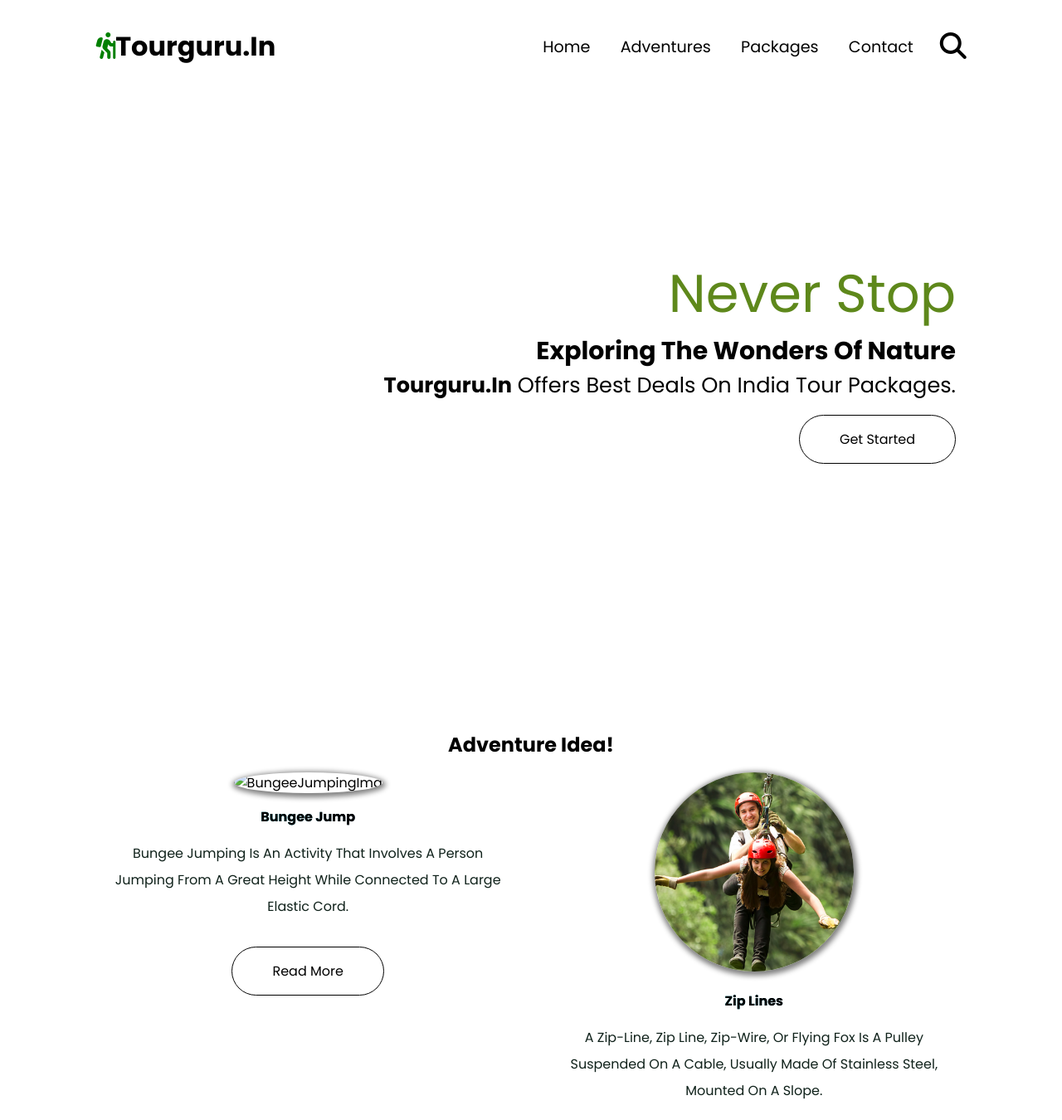
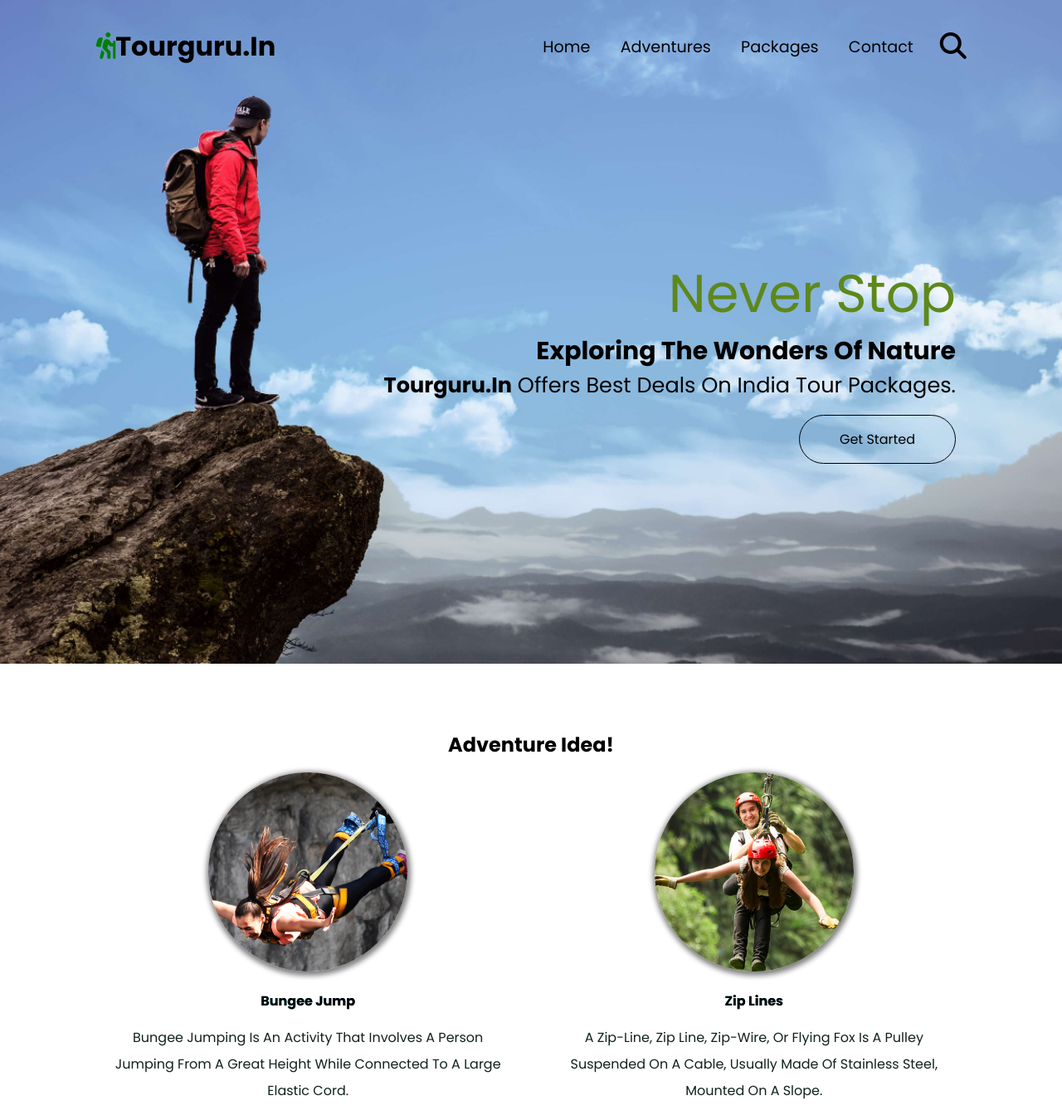
Before and after one commit to Git-Hemanth/TourGuru, a plain HTML site: page index.html in a window 1280 px wide. Shown: the top 1350 px of the page at 83% size. Drawn offline with nearby package versions, Linux system fonts and the light colour scheme; files whose address does not match are found by name.

Commit message:
Update index.html

```diff
--- a/index.html
+++ b/index.html
@@ -33,7 +33,7 @@
                    <!--Home Section-->
 <section class="home" id="home">
     <div class="wrapper">
-        <div class="box" style="background: url(/images/home1.jpg) no-repeat;">
+        <div class="box" style="background: url(/assets/home1.jpg) no-repeat;">
         <div class="content">
             <span>Never Stop</span>
             <h3>Exploring the Wonders of Nature</h3>
@@ -49,7 +49,7 @@
     <h1 class="heading">Adventure Idea!</h1>
     <div class="box-container">
         <div class="box">
-            <img src="/images/category-1.jpg" alt="BungeeJumpingImg">
+            <img src="/assets/category-1.jpg" alt="BungeeJumpingImg">
             <h3>bungee jump</h3>
             <p>Bungee jumping is an activity that involves a person jumping from a great height while connected to a large elastic cord.</p>
             <a href="https://en.wikipedia.org/wiki/Bungee_jumping" class="btn">read more</a>
```
